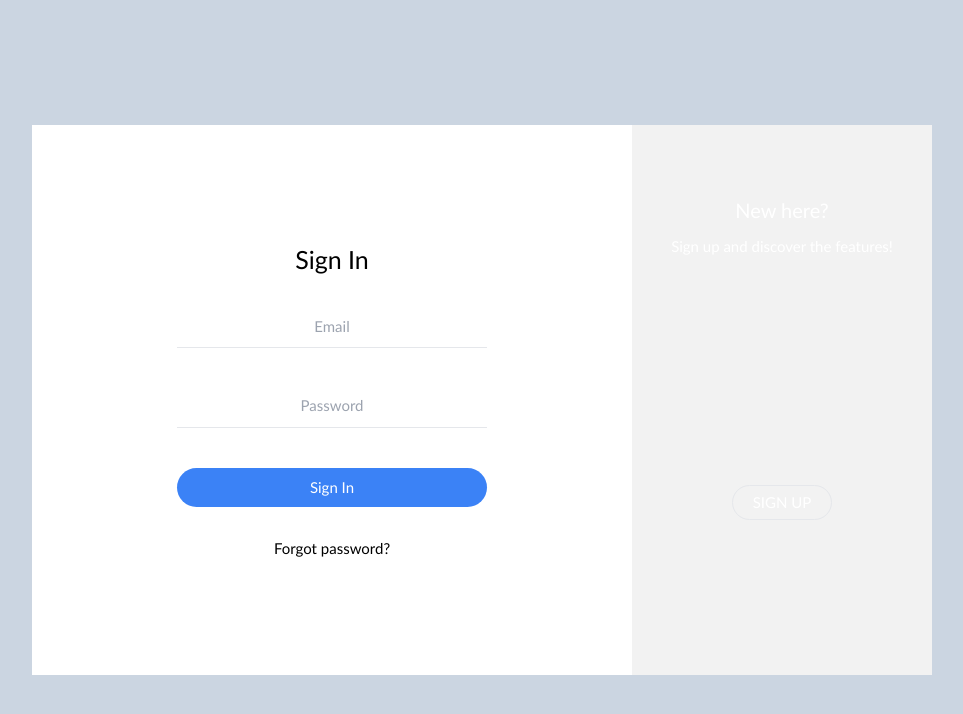
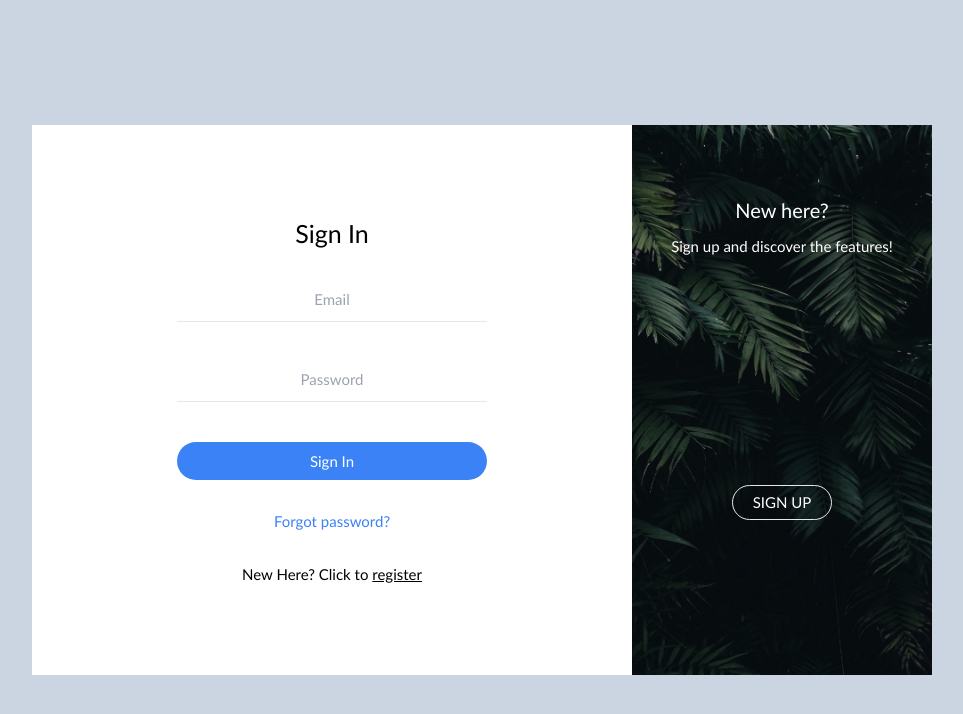
Before and after one commit to yogendrarana/react-auth-form, a React (Vite) app: page / in a window 1280 px wide. Shown: the top 714 px of the page, without its empty margins (158-1121 px from the left). Built offline with nearby package versions, Linux system fonts and the light colour scheme.

Commit message:
Made resnsive

```diff
--- a/src/components/Form.tsx
+++ b/src/components/Form.tsx
@@ -30,7 +30,6 @@ function Form() {
 
     const handleSubmit = () => {
         if (variant === "LOGIN") {
-
             setLoginError({ emailError: '', passwordError: '' });
 
             if (loginData.email === "" || loginData.password === "") {
@@ -51,7 +50,6 @@ function Form() {
 
 
         if (variant === "REGISTER") {
-            console.log(registerData);
             setRegisterError({ emailError: '', passwordError: '', confirmPasswordError: '' });
 
             if (registerData.email === "" || registerData.password === "" || registerData.confirmPassword === "") {
@@ -80,64 +78,87 @@ function Form() {
     }
 
     return (
-        <div className="h-[100vh] w-[100vw] flex justify-center items-center bg-slate-300">
-            <div className="bg-white h-[55rem] w-[90rem] relative overflow-hidden ">
+        <div
+            className="h-[100vh] w-[100vw] flex justify-center items-center bg-slate-300 md:p-[1rem]"
+        >
+            <div
+                className="
+                    h-[55rem] w-[90rem]
+                    bg-white
+                    relative overflow-hidden
+
+                    md:w-[50rem]
+                    sm:h-full
+                    sm:w-full
+                "
+            >
                 <form
                     className={`
-                        h-full w-[60rem] p-[5rem 3rem]
+                        h-full w-[60rem]
+                        px-[5rem]
                         relative
                         flex flex-col justify-center items-center gap-[3rem]
                         transition-all ease-linear duration-[1s]
                         ${variant === "REGISTER" ? "transform translate-x-[60rem]" : "transform translate-x-0"}
+
+                        md:w-[50rem]
+                        sm:w-full
                     `}
                 >
                     <h2 className="text-[2.5rem]">Sign In</h2>
 
-                    <label className="w-[31rem] flex flex-col items-center">
+                    <label className="w-[31rem] sm:w-full flex flex-col items-center">
                         <input
                             type="text"
                             placeholder="Email"
                             name="email"
                             value={loginData.email}
                             onChange={handleLoginDataChange}
-                            className="w-full p-[10px] text-[1.25rem] text-center border-b outline-none placeholder:text-[1.5rem] focus:placeholder:opacity-0 linear duration-200"
+                            className="w-full p-[1rem] text-[1.25rem] text-center border-b outline-none placeholder:text-[1.5rem] focus:placeholder:opacity-0 linear duration-200"
                         />
 
                         <span className={`${loginError.emailError ? "h-[2rem]" : "h-0"} mt-[1rem] text-red-500 text-[1.25rem] duration-[0.25s]`}>{loginError.emailError}</span>
                     </label>
 
-                    <label className="w-[31rem] flex flex-col items-center">
+                    <label className="w-[31rem] sm:w-full flex flex-col items-center">
                         <input
                             type="password"
                             placeholder="Password"
                             name="password"
                             value={loginData.password}
                             onChange={handleLoginDataChange}
-                            className="w-full p-[10px] text-[1.25rem] text-center border-b outline-none placeholder:text-[1.5rem] focus:placeholder:opacity-0 linear duration-200"
+                            className="w-full p-[1rem] text-[1.25rem] text-center border-b outline-none placeholder:text-[1.5rem] focus:placeholder:opacity-0 linear duration-200"
                         />
 
                         <span className={` ${loginError.passwordError ? "h-[2rem]" : "h-0"} mt-[1rem] text-red-500 text-[1.25rem] duration-[0.25s]`}>{loginError.passwordError}</span>
                     </label>
 
-                    <button onClick={handleSubmit} type="button" className="w-[31rem] px-[3rem] py-[8px] text-[1.5rem] bg-blue-500 text-white rounded-full">Sign In</button>
+                    <button onClick={handleSubmit} type="button" className="w-[31rem] px-[3rem] py-[0.8rem] text-[1.5rem] bg-blue-500 text-white rounded-full">Sign In</button>
 
-                    <p className="text-[1.5rem]">Forgot password?</p>
+                    <p className="text-[1.5rem] text-blue-500">Forgot password?</p>
+
+                    <p className="text-[1.5rem] cursor-pointer">New Here? Click to <u onClick={handleToggle}>register</u></p>
                 </form>
 
                 {/* sub container */}
                 <div
                     className={`
-                        h-full w-[900px] pl-[300px]
+                        h-full w-[90rem]
+                        pl-[30rem]
                         overflow-hidden bg-white
                         absolute top-0 left-[60rem]
                         transition-all ease-linear duration-[1s]
                         ${variant === "REGISTER" ? "transform -translate-x-[60rem]" : "transform -translate-x-0"}
+
+                        md:pl-0
+                    sm:w-full
                     `}
                 >
+
                     {/* image */}
                     <div
                         className={`
-                            h-full w-[300px] pt-[360px]
+                            h-full w-[30rem] pt-[36rem]
                             overflow-hidden
                             absolute left-0 top-0
                             bg-[#f2f2f2]
@@ -149,7 +170,7 @@ function Form() {
                             before:top-0
                             before:left-0
                             before:h-full
-                            before:w-[900px]
+                            before:w-[90rem]
                             before:bg-formImage
                             before:bg-cover
                             before:bg-center
@@ -157,17 +178,21 @@ function Form() {
                             before:duration-[1s]
                             before:ease-linear
                             ${variant === "LOGIN" ? "before:transform before:-translate-x-[60rem]" : "before:transform before:-translate-x-0"}
+
+
+                            md:hidden
+                            md:before:hidden
                         `}
                     >
                         <div
                             className={`
-                                w-full py-[20px]
+                                w-full py-[2rem]
                                 text-center text-white
                                 absolute left-0 top-[5rem]
-                                flex flex-col gap-[10px]
+                                flex flex-col gap-[1rem]
                                 z-[10]
                                 transition-all ease-linear duration-[1s]
-                                ${variant === "LOGIN" ? "transform translate-x-0" : "transform translate-x-[400px]"}
+                                ${variant === "LOGIN" ? "transform translate-x-0" : "transform translate-x-[40rem]"}
                             `}
                         >
                             <h2 className="text-[2rem]">New here?</h2>
@@ -175,13 +200,13 @@ function Form() {
                         </div>
                         <div
                             className={`
-                                w-full py-[20px]
+                                w-full py-[2rem]
                                 text-center text-white
                                 absolute left-0 top-[5rem]
-                                flex flex-col gap-[10px]
+                                flex flex-col gap-[1rem]
                                 z-[10]
                                 transition-all ease-linear duration-[1s]
-                                ${variant === "LOGIN" ? "transform -translate-x-[400px]" : "transform translate-x-0"}
+                                ${variant === "LOGIN" ? "transform -translate-x-[40rem]" : "transform translate-x-0"}
                             `}
                         >
                             <h2 className="text-[2rem]">One of us?</h2>
@@ -203,55 +228,61 @@ function Form() {
                     {/* register form */}
                     <form
                         className={`
-                            h-full w-[60rem] px-[5rem] py-[3rem]
+                            h-full w-[60rem]
+                            px-[5rem] py-[3rem]
                             relative
                             flex flex-col justify-center items-center gap-[3rem]
                             transition-all ease-linear duration-[1s]
-                            ${variant === "LOGIN" ? "transform -translate-x-[900px]" : "transform -translate-x-0"}
+                            ${variant === "LOGIN" ? "transform -translate-x-[90rem]" : "transform -translate-x-0"}
+
+                            md:w-[50rem]
+                            sm:w-full
                         `}
                     >
                         <h2 className="text-[2.5rem]">Sign Up</h2>
 
-                        <label className="w-[31rem] flex flex-col items-center">
+                        <label className="w-[31rem] sm:w-full flex flex-col items-center">
                             <input
                                 type="text"
                                 placeholder="Email Address"
                                 name="email"
                                 value={registerData.email}
                                 onChange={handleRegisterDataChange}
-                                className="w-full p-[10px] text-[1.25rem] text-center border-b outline-none placeholder:text-[1.5rem] focus:placeholder:opacity-0 linear duration-200"
+                                className="w-full p-[1rem] text-[1.25rem] text-center border-b outline-none placeholder:text-[1.5rem] focus:placeholder:opacity-0 linear duration-200"
                             />
 
                             <span className={` ${registerError.emailError ? "h-[2rem]" : "h-0"} mt-[1rem] text-red-500 text-[1.25rem] duration-[0.25s]`}>{registerError.emailError}</span>
                         </label>
 
-                        <label className="w-[31rem] flex flex-col items-center">
+                        <label className="w-[31rem] sm:w-full flex flex-col items-center">
                             <input
                                 type="password"
                                 placeholder="Create Password"
                                 name="password"
                                 value={registerData.password}
                                 onChange={handleRegisterDataChange}
-                                className="w-full p-[10px] text-[1.25rem] text-center border-b outline-none placeholder:text-[1.5rem] focus:placeholder:opacity-0 linear duration-200"
+                                className="w-full p-[1rem] text-[1.25rem] text-center border-b outline-none placeholder:text-[1.5rem] focus:placeholder:opacity-0 linear duration-200"
                             />
 
                             <span className={` ${registerError.passwordError ? "h-[2rem]" : "h-0"} mt-[1rem] text-red-500 text-[1.25rem] duration-[0.25s]`}>{registerError.passwordError}</span>
                         </label>
 
-                        <label className="w-[31rem] flex flex-col items-center">
+                        <label className="w-[31rem] sm:w-full flex flex-col items-center">
                             <input
                                 type="password"
                                 placeholder="Confirm Password"
                                 name="confirmPassword"
                                 value={registerData.confirmPassword}
                                 onChange={handleRegisterDataChange}
-                                className="w-full p-[10px] text-[1.25rem] text-center border-b outline-none placeholder:text-[1.5rem] focus:placeholder:opacity-0 linear duration-200"
+                                className="w-full p-[1rem] text-[1.25rem] text-center border-b outline-none placeholder:text-[1.5rem] focus:placeholder:opacity-0 linear duration-200"
                             />
 
                             <span className={` ${registerError.confirmPasswordError ? "h-[2rem]" : "h-0"} mt-[1rem] text-red-500 text-[1.25rem] duration-[0.25s]`}>{registerError.confirmPasswordError}</span>
                         </label>
 
-                        <button onClick={handleSubmit} type="button" className="w-[31rem] px-[3rem] py-[8px] text-[1.5rem] bg-blue-500 text-white rounded-full">Sign Up</button>
+                        <button onClick={handleSubmit} type="button" className="w-[31rem] px-[3rem] py-[0.8rem] text-[1.5rem] bg-blue-500 text-white rounded-full">Sign Up</button>
+
+                        <p className="text-[1.5rem] cursor-pointer">One of us? Click to <u onClick={handleToggle}>login</u></p>
                     </form>
                 </div>
             </div>
--- a/tailwind.config.js
+++ b/tailwind.config.js
@@ -5,10 +5,8 @@ export default {
         "./src/**/*.{js,ts,jsx,tsx}",
     ],
     theme: {
-        content: {
-            backgroundImage: {
-                'formImage': 'url("./src/assets/bg.jpg")',
-            },
+        backgroundImage: {
+            'formImage': 'url("./src/assets/bg.jpg")',
         },
 
         screens: {
```
